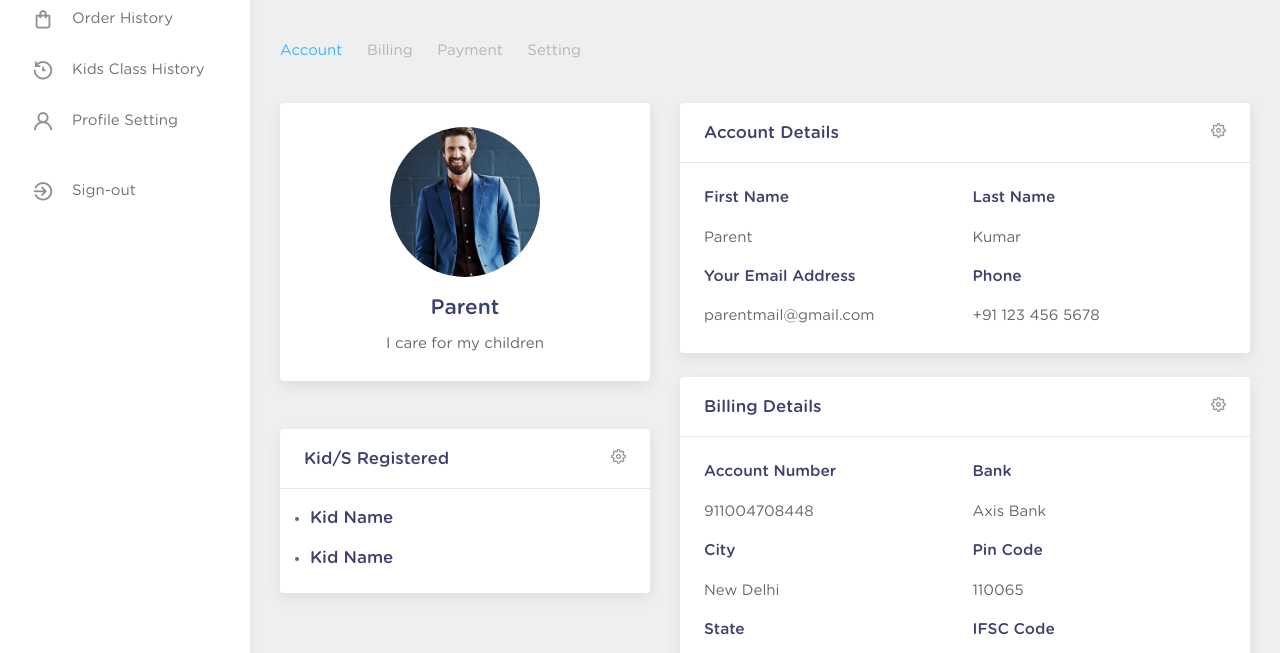
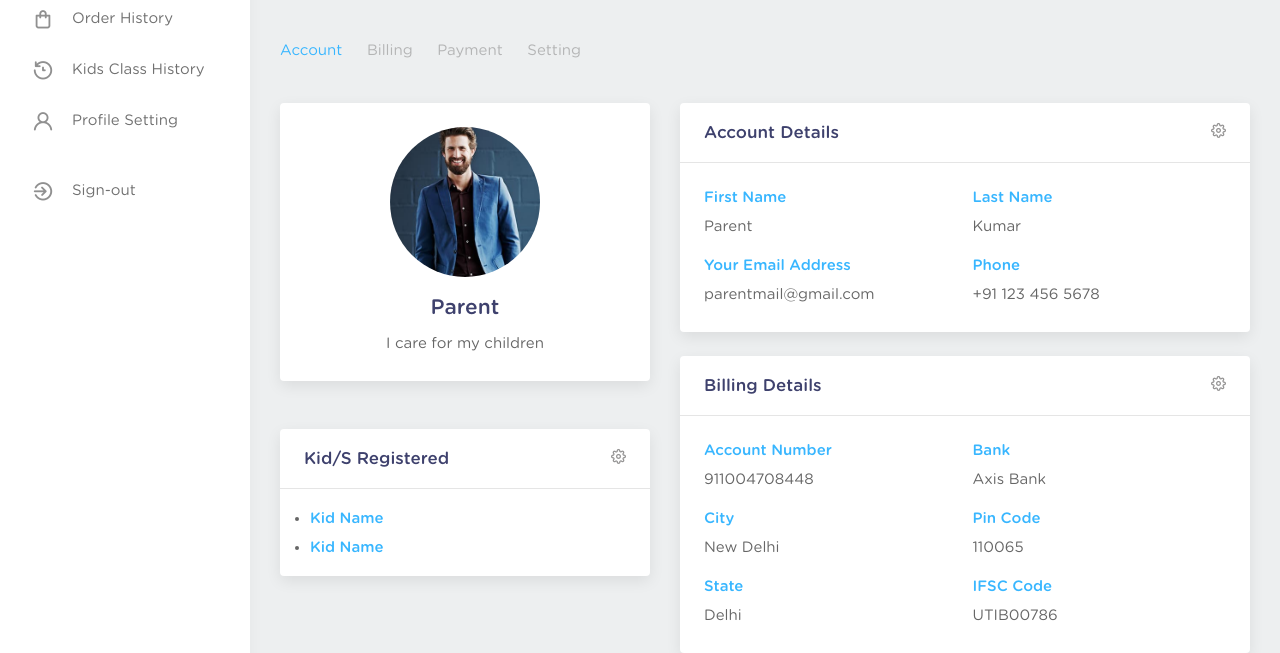
Before and after one commit to designedcode/codeshala, a plain HTML site: page parent/parent-profile.html in a window 1280 px wide. Shown: the part 127-780 px from the top of the page. Drawn offline with Linux system fonts and the light colour scheme; files whose address does not match are found by name.

Commit message:
Added messages to students and parent profile color changed

```diff
--- a/parent/parent-profile.html
+++ b/parent/parent-profile.html
@@ -183,10 +183,10 @@
                                 <hr class="m-0">
                                 <ul class="mt-3">
                                     <li>
-                                        <h5> Kid Name </h5>
+                                        <h5 class="uk-form-label"> Kid Name </h5>
                                     </li>
                                     <li>
-                                        <h5> Kid Name </h5>
+                                        <h5 class="uk-form-label"> Kid Name </h5>
                                     </li>
                                 </ul>
                             </div>
@@ -200,19 +200,19 @@
                                 <hr class="m-0">
                                 <div class="uk-child-width-1-2@s uk-grid-small p-4" uk-grid>
                                     <div>
-                                        <h6 class="uk-text-bold"> First Name </h6>
+                                        <h6 class="uk-text-bold uk-form-label"> First Name </h6>
                                         <p> Parent </p>
                                     </div>
                                     <div>
-                                        <h6 class="uk-text-bold"> Last Name </h6>
+                                        <h6 class="uk-text-bold uk-form-label"> Last Name </h6>
                                         <p> Kumar </p>
                                     </div>
                                     <div>
-                                        <h6 class="uk-text-bold"> Your email address </h6>
+                                        <h6 class="uk-text-bold uk-form-label"> Your email address </h6>
                                         <p> parentmail@gmail.com </p>
                                     </div>
                                     <div>
-                                        <h6 class="uk-text-bold"> Phone </h6>
+                                        <h6 class="uk-text-bold uk-form-label"> Phone </h6>
                                         <p> +91 123 456 5678 </p>
                                     </div>
                                 </div>
@@ -225,27 +225,27 @@
                                 <hr class="m-0">
                                 <div class="uk-child-width-1-2@s uk-grid-small p-4" uk-grid>
                                     <div>
-                                        <h6 class="uk-text-bold"> Account Number </h6>
+                                        <h6 class="uk-text-bold uk-form-label"> Account Number </h6>
                                         <p> 911004708448 </p>
                                     </div>
                                     <div>
-                                        <h6 class="uk-text-bold"> Bank </h6>
+                                        <h6 class="uk-text-bold uk-form-label"> Bank </h6>
                                         <p> Axis Bank </p>
                                     </div>
                                     <div>
-                                        <h6 class="uk-text-bold"> City </h6>
+                                        <h6 class="uk-text-bold uk-form-label"> City </h6>
                                         <p> New Delhi </p>
                                     </div>
                                     <div>
-                                        <h6 class="uk-text-bold"> Pin Code </h6>
+                                        <h6 class="uk-text-bold uk-form-label"> Pin Code </h6>
                                         <p> 110065 </p>
                                     </div>
                                     <div>
-                                        <h6 class="uk-text-bold"> State </h6>
+                                        <h6 class="uk-text-bold uk-form-label"> State </h6>
                                         <p> Delhi </p>
                                     </div>
                                     <div>
-                                        <h6 class="uk-text-bold"> IFSC Code </h6>
+                                        <h6 class="uk-text-bold uk-form-label"> IFSC Code </h6>
                                         <p> UTIB00786 </p>
                                     </div>
                                 </div>
```
Also changed, not shown: student/classes.html (+3 -0 lines), student/courses.html (+4 -0 lines), student/dashboard.html (+3 -0 lines), student/profile-edit.html (+4 -0 lines), student/projects.html (+4 -0 lines).
